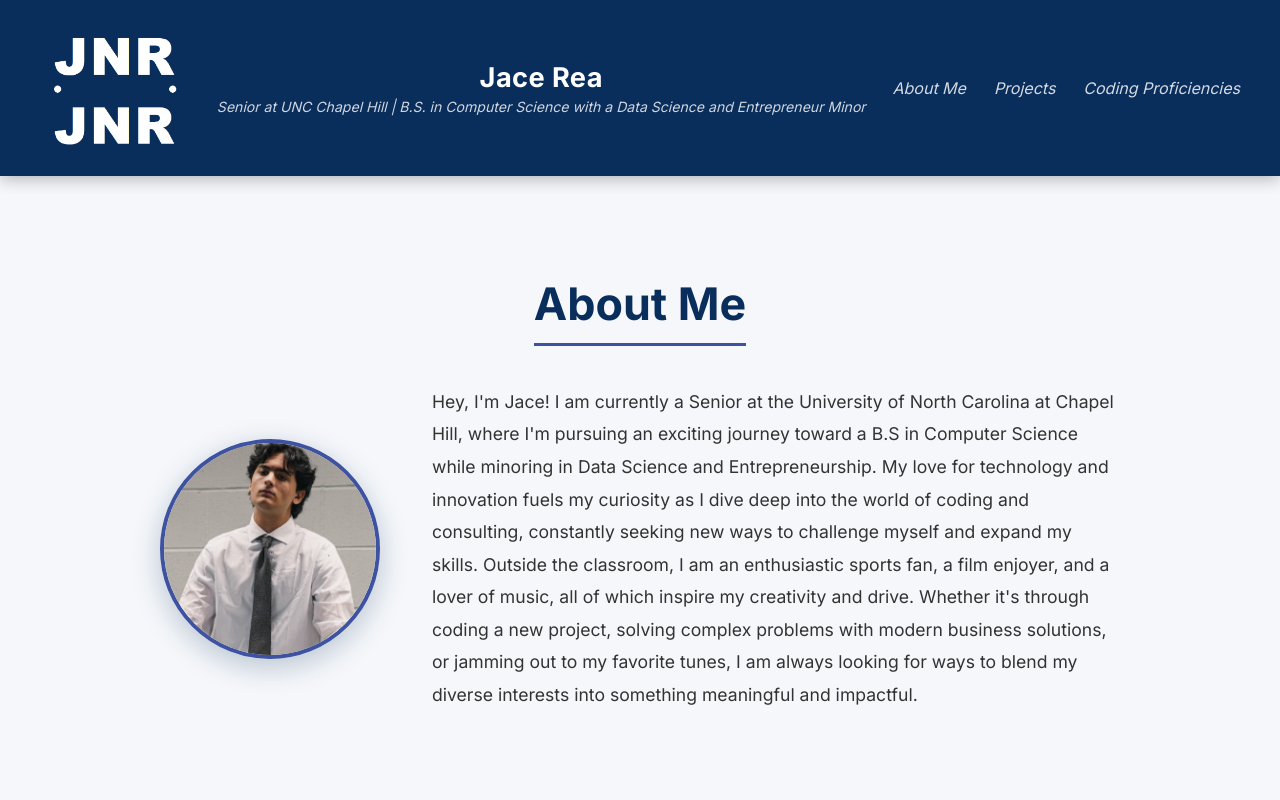
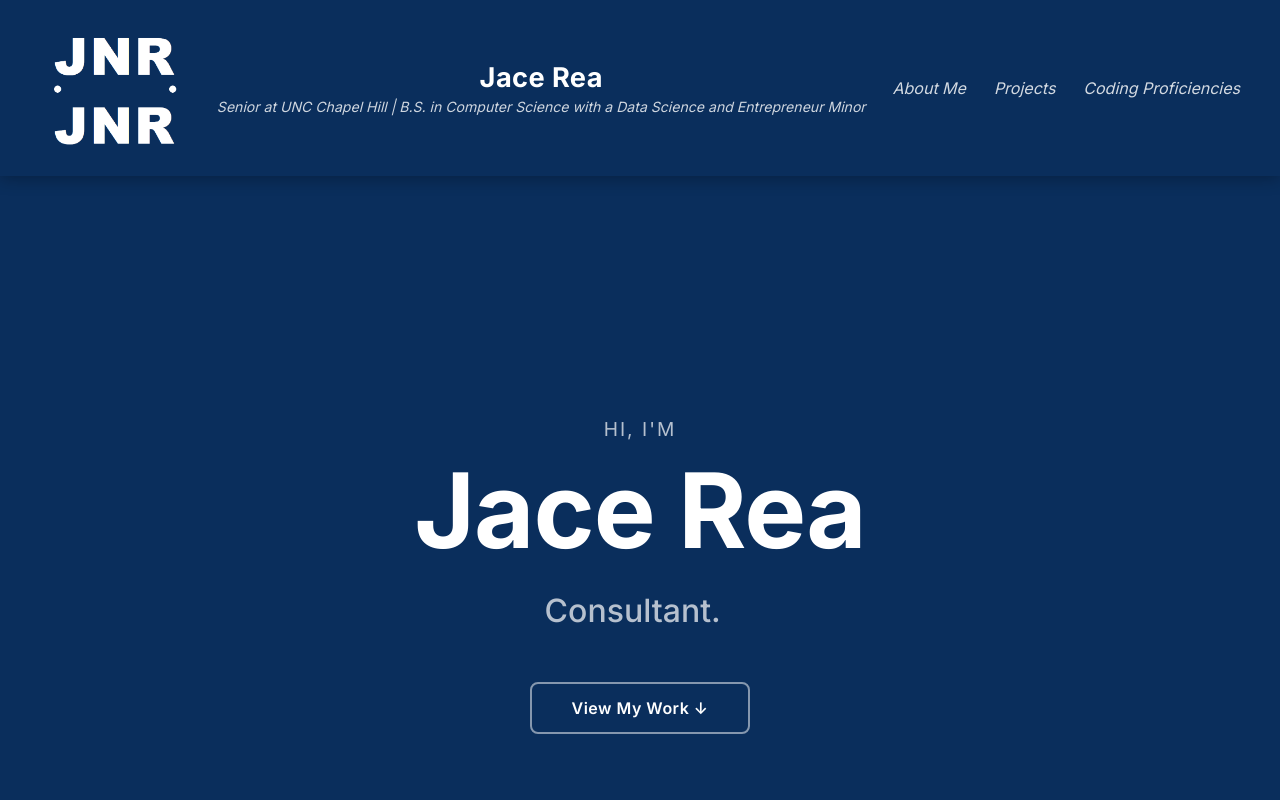
Before and after one commit to jacerea/my-website, a Next.js app: page / in a window 1280 px wide. Shown: the top 800 px of the page. Built offline with nearby package versions, Linux system fonts and the light colour scheme.

Commit message:
Attempting Landing Page

```diff
--- a/pages/index.js
+++ b/pages/index.js
@@ -16,6 +16,46 @@ import { MdOutlineDescription } from 'react-icons/md';
 
 export default function Home() {
   const [menuOpen, setMenuOpen] = useState(false);
+
+  // Typewriter state
+  const fullName = 'Jace Rea';
+  const roles = ['Computer Scientist.', 'Consultant.', 'Creator.', 'Innovator.'];
+  const [displayedName, setDisplayedName] = useState('');
+  const [nameComplete, setNameComplete] = useState(false);
+  const [displayedRole, setDisplayedRole] = useState('');
+  const [roleIndex, setRoleIndex] = useState(0);
+  const [isDeleting, setIsDeleting] = useState(false);
+
+  // Type the name once on mount
+  useEffect(() => {
+    if (nameComplete) return;
+    if (displayedName.length < fullName.length) {
+      const t = setTimeout(() => setDisplayedName(fullName.slice(0, displayedName.length + 1)), 100);
+      return () => clearTimeout(t);
+    } else {
+      const t = setTimeout(() => setNameComplete(true), 500);
+      return () => clearTimeout(t);
+    }
+  }, [displayedName, nameComplete]);
+
+  // Cycle through roles after name finishes
+  useEffect(() => {
+    if (!nameComplete) return;
+    const current = roles[roleIndex];
+    if (!isDeleting && displayedRole.length < current.length) {
+      const t = setTimeout(() => setDisplayedRole(current.slice(0, displayedRole.length + 1)), 60);
+      return () => clearTimeout(t);
+    } else if (!isDeleting && displayedRole.length === current.length) {
+      const t = setTimeout(() => setIsDeleting(true), 1800);
+      return () => clearTimeout(t);
+    } else if (isDeleting && displayedRole.length > 0) {
+      const t = setTimeout(() => setDisplayedRole(displayedRole.slice(0, -1)), 35);
+      return () => clearTimeout(t);
+    } else if (isDeleting && displayedRole.length === 0) {
+      setIsDeleting(false);
+      setRoleIndex((roleIndex + 1) % roles.length);
+    }
+  }, [displayedRole, isDeleting, roleIndex, nameComplete]);
 
   useEffect(() => {
     const observer = new IntersectionObserver(
@@ -102,6 +142,34 @@ export default function Home() {
           <a href="#coding-proficiencies" className="nav-link" onClick={() => setMenuOpen(false)}>Coding Proficiencies</a>
         </div>
       </div>
+
+      {/* Hero / Landing Section */}
+      <section style={{
+        minHeight: '100vh',
+        backgroundColor: '#0a2e5c',
+        display: 'flex',
+        flexDirection: 'column',
+        alignItems: 'center',
+        justifyContent: 'center',
+        textAlign: 'center',
+        padding: '40px 24px',
+        color: 'white',
+      }}>
+        <p style={{ margin: '0 0 12px', fontSize: '1.2rem', fontWeight: 400, opacity: 0.7, letterSpacing: '2px', textTransform: 'uppercase' }}>
+          Hi, I'm
+        </p>
+        <h1 style={{ fontSize: 'clamp(3rem, 9vw, 6.5rem)', fontWeight: 700, margin: '0 0 24px', letterSpacing: '-1px', lineHeight: 1.1 }}>
+          {displayedName}
+          {!nameComplete && <span className="cursor">|</span>}
+        </h1>
+        <div style={{ fontSize: 'clamp(1.2rem, 3vw, 2rem)', fontWeight: 500, color: 'rgba(255,255,255,0.7)', minHeight: '2rem', display: 'flex', alignItems: 'center', gap: '2px' }}>
+          <span>{displayedRole}</span>
+          {nameComplete && <span className="cursor">|</span>}
+        </div>
+        <a href="#about-me" className="hero-cta">
+          View My Work ↓
+        </a>
+      </section>
 
       <main className="page-main">
 
--- a/styles/globals.css
+++ b/styles/globals.css
@@ -218,6 +218,39 @@ body {
   filter: brightness(1.08);
 }
 
+/* === HERO SECTION === */
+
+@keyframes blink {
+  0%, 100% { opacity: 1; }
+  50% { opacity: 0; }
+}
+
+.cursor {
+  display: inline-block;
+  margin-left: 2px;
+  font-weight: 300;
+  animation: blink 1s step-end infinite;
+}
+
+.hero-cta {
+  margin-top: 52px;
+  padding: 14px 40px;
+  font-size: 1rem;
+  font-family: 'Inter', 'Segoe UI', sans-serif;
+  font-weight: 600;
+  color: white;
+  border: 2px solid rgba(255, 255, 255, 0.5);
+  border-radius: 8px;
+  text-decoration: none;
+  letter-spacing: 0.5px;
+  transition: background 0.25s ease, border-color 0.25s ease;
+}
+
+.hero-cta:hover {
+  background: rgba(255, 255, 255, 0.12);
+  border-color: white;
+}
+
 /* === SCROLL FADE-IN === */
 
 .fade-in-section {
```
